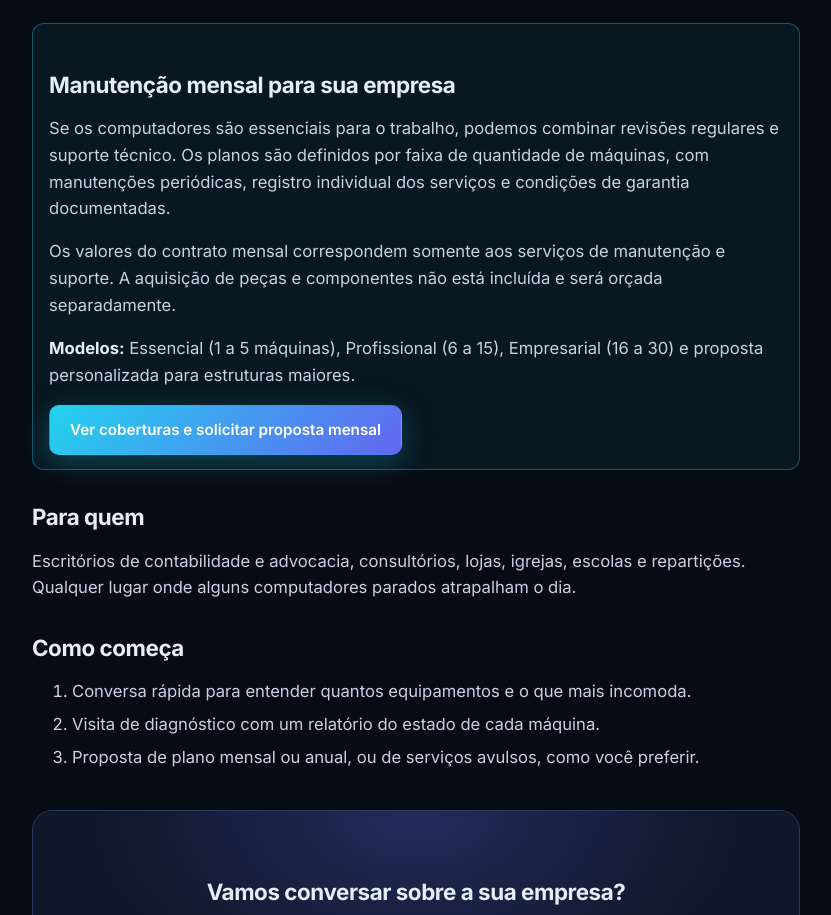
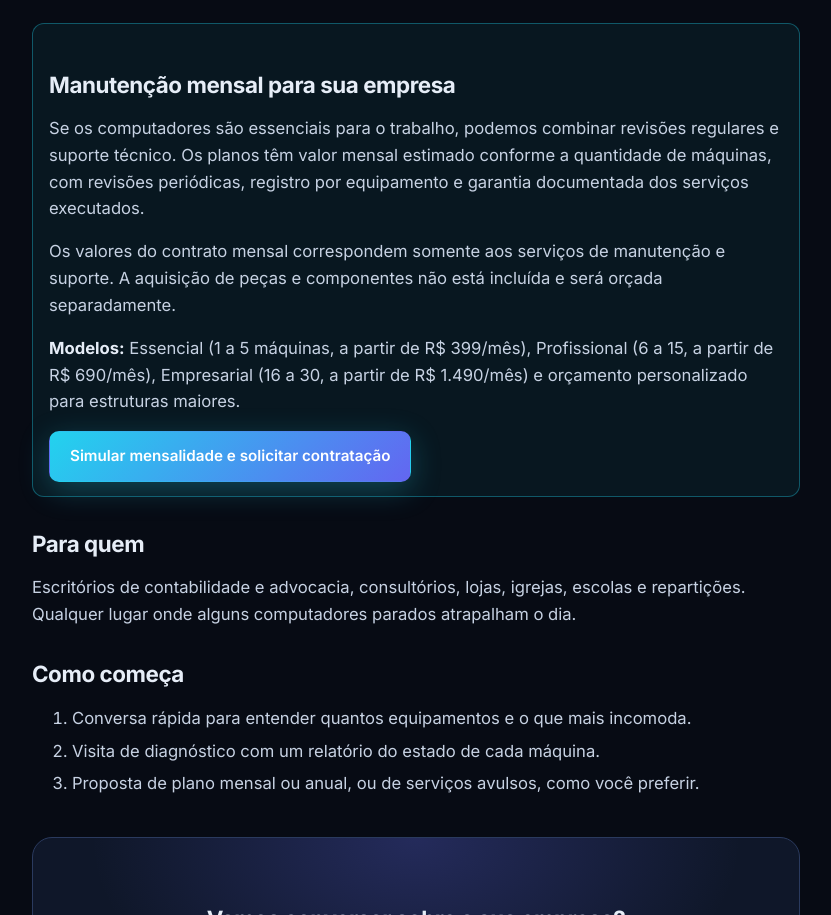
Before and after one commit to alvesjardimitalo-oss/italo-alves-ti, a plain HTML site: page empresas.html in a window 1280 px wide. Shown: the part 1041-1956 px from the top of the page, without its empty margins (50-881 px from the left). Drawn offline with Linux system fonts and the light colour scheme.

Commit message:
Publica preços mensais por máquina e solicitação de contratação condicionada a contrato

```diff
--- a/empresas.html
+++ b/empresas.html
@@ -60,9 +60,9 @@
           <div class="card"><h3>Compra de equipamentos</h3><p>Especificação de computadores e peças certos para cada função, sem gastar a mais.</p></div>
         </div>
         <div class="callout" style="margin:26px 0"><h2>Manutenção mensal para sua empresa</h2>
-<p>Se os computadores são essenciais para o trabalho, podemos combinar revisões regulares e suporte técnico. Os planos são definidos por faixa de quantidade de máquinas, com manutenções periódicas, registro individual dos serviços e condições de garantia documentadas.</p>
+<p>Se os computadores são essenciais para o trabalho, podemos combinar revisões regulares e suporte técnico. Os planos têm valor mensal estimado conforme a quantidade de máquinas, com revisões periódicas, registro por equipamento e garantia documentada dos serviços executados.</p>
 <p>Os valores do contrato mensal correspondem somente aos serviços de manutenção e suporte. A aquisição de peças e componentes não está incluída e será orçada separadamente.</p>
-<p><strong>Modelos:</strong> Essencial (1 a 5 máquinas), Profissional (6 a 15), Empresarial (16 a 30) e proposta personalizada para estruturas maiores.</p><a class="btn btn-pri" href="./planos/">Ver coberturas e solicitar proposta mensal</a></div>
+<p><strong>Modelos:</strong> Essencial (1 a 5 máquinas, a partir de R$ 399/mês), Profissional (6 a 15, a partir de R$ 690/mês), Empresarial (16 a 30, a partir de R$ 1.490/mês) e orçamento personalizado para estruturas maiores.</p><a class="btn btn-pri" href="./planos/">Simular mensalidade e solicitar contratação</a></div>
 <h2>Para quem</h2>
         <p>Escritórios de contabilidade e advocacia, consultórios, lojas, igrejas, escolas e repartições. Qualquer lugar onde alguns computadores parados atrapalham o dia.</p>
         <h2>Como começa</h2>
```
